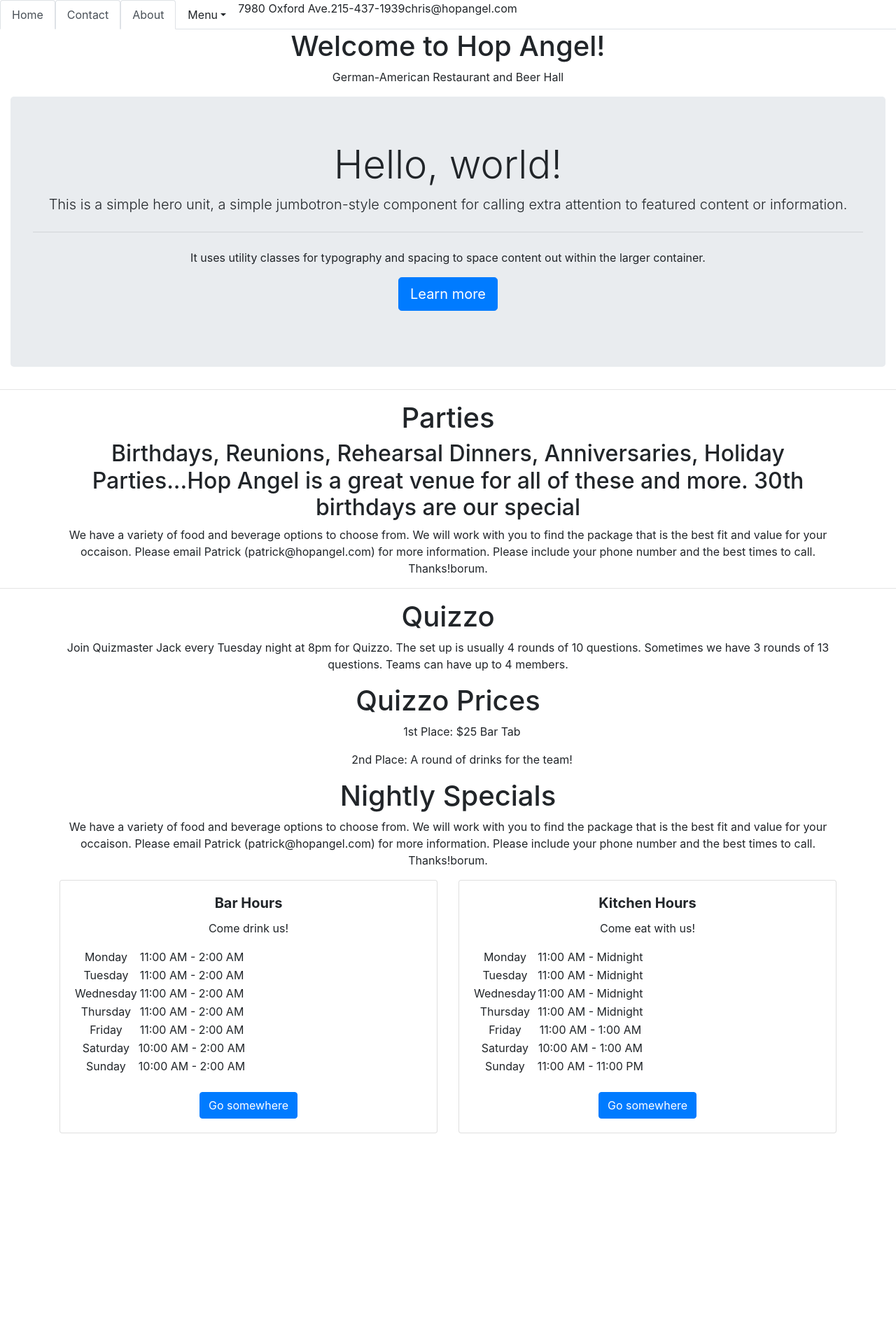
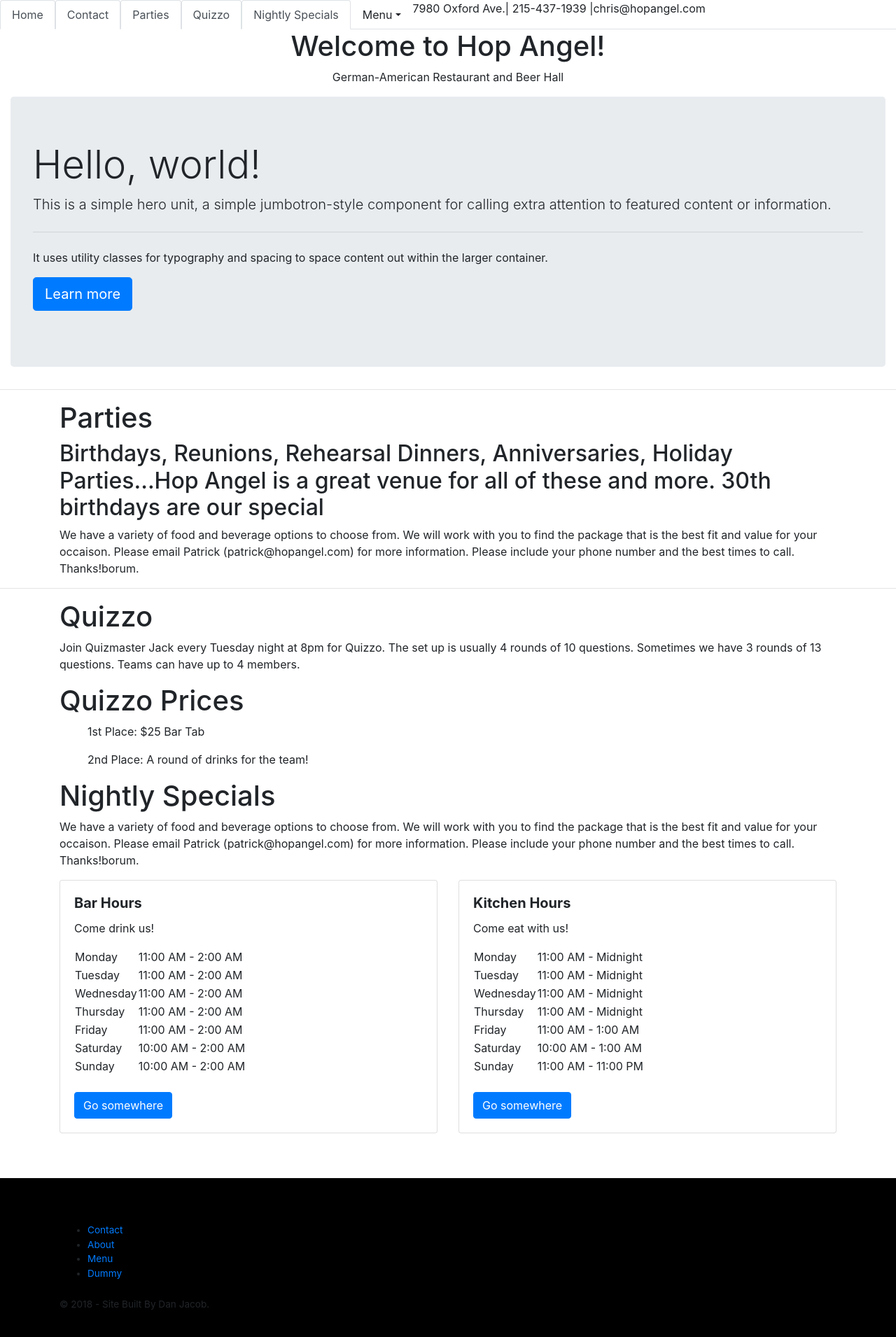
Before and after one commit to DanJacobCodes/Hop-Angel-Site-Redesign, an Angular app: page / in a window 1280 px wide. Shown: the top 1910 px of the page at 70% size. Before the commit the page ends 1619 px from the top, so only its background shows below. Built offline with nearby package versions, Linux system fonts and the light colour scheme.

Commit message:
add footer

```diff
--- a/src/app/app.component.css
+++ b/src/app/app.component.css
@@ -2,3 +2,20 @@
 	float: right;
 
 }
+
+.bd-footer {
+	background-color: black;
+	margin-top: 4rem;
+	font-size: 85%;
+	padding: 4rem 0;
+	text-align: left;
+}
+
+.footerItems {
+	text-decoration-style: none;
+}
+
+#footer {
+    display: block;
+    list-style-type: disc;
+}
--- a/src/app/app.component.html
+++ b/src/app/app.component.html
@@ -1,4 +1,5 @@
-  <ul class="nav nav-tabs">
+<nav>
+  <ul class="nav nav-tabs smooth-scroll list-unstyled">
   <li class="nav-item">
     <a class="nav-link active" routerLink = ''>Home</a>
   </li>
@@ -7,7 +8,13 @@
     <a class="nav-link active" routerLink='contact'>Contact</a>
   </li>
   <li class="nav-item">
-    <a class="nav-link active" routerLink='about'>About</a>
+    <a class="nav-link active" href="Parties">Parties</a>
+  </li>
+  <li class="nav-item">
+    <a class="nav-link active" href="Quizzo">Quizzo</a>
+  </li>
+  <li class="nav-item">
+    <a class="nav-link active" href="nightlySpecials">Nightly Specials</a>
   </li>
 
 
@@ -23,11 +30,15 @@
     </div>
   </li>
   <!-- Remember to add Google Maps API for Address, mailto for email, and phone number -->
-  <p class="quickInfo"><a>7980 Oxford Ave.</a></p>
-  <p class="quickInfo">215-437-1939</p>
-  <p class="quickInfo">chris@hopangel.com</p>
+  <span>7980 Oxford Ave.
+    </span>
+   <span>|
+    215-437-1939 | </span>
+   <span> chris@hopangel.com </span>
 
 </ul>
+</nav>
+
 
 <div style="text-align:center">
   <h1>
@@ -36,3 +47,21 @@
   <p>German-American Restaurant and Beer Hall</p>
     <router-outlet></router-outlet>
 </div>
+
+
+
+<footer class="bd-footer">
+  <div class="container">
+    <ul class="bd-footer-links" id="footer">
+      <li class="footerItems"><a routerLink="contact">Contact</a></li>
+      <li class="footerItems"><a routerLink="about">About</a></li>
+      <li class="footerItems"><a routerLink="beer">Menu</a></li>
+      <li class="footerItems"><a href="#">Dummy</a></li>
+
+    </ul>
+     <p class="navbar-text pull-left">© 2018 - Site Built By Dan Jacob.
+      </p>
+
+  </div>
+
+</footer>
--- a/src/app/contact/contact.component.html
+++ b/src/app/contact/contact.component.html
@@ -1,3 +1 @@
-<p>
-  contact works!
-</p>
+<h1>Contact</h1>
--- a/src/app/homepage/homepage.component.css
+++ b/src/app/homepage/homepage.component.css
@@ -1,3 +1,7 @@
 .hoursTableItem {
 	margin-left: 50%;
 }
+
+body {
+	position: relative;
+}
--- a/src/app/homepage/homepage.component.html
+++ b/src/app/homepage/homepage.component.html
@@ -1,4 +1,5 @@
-<div class="container-fluid">
+<body>
+	<div class="container-fluid">
 	<div class="jumbotron">
 	  <h1 class="display-4">Hello, world!</h1>
 	  <p class="lead">This is a simple hero unit, a simple jumbotron-style component for calling extra attention to featured content or information.</p>
@@ -199,3 +200,5 @@ Please email Patrick (patrick@hopangel.com) for more information. Please include
 	</div>
 
 </div>
+
+</body>
```
